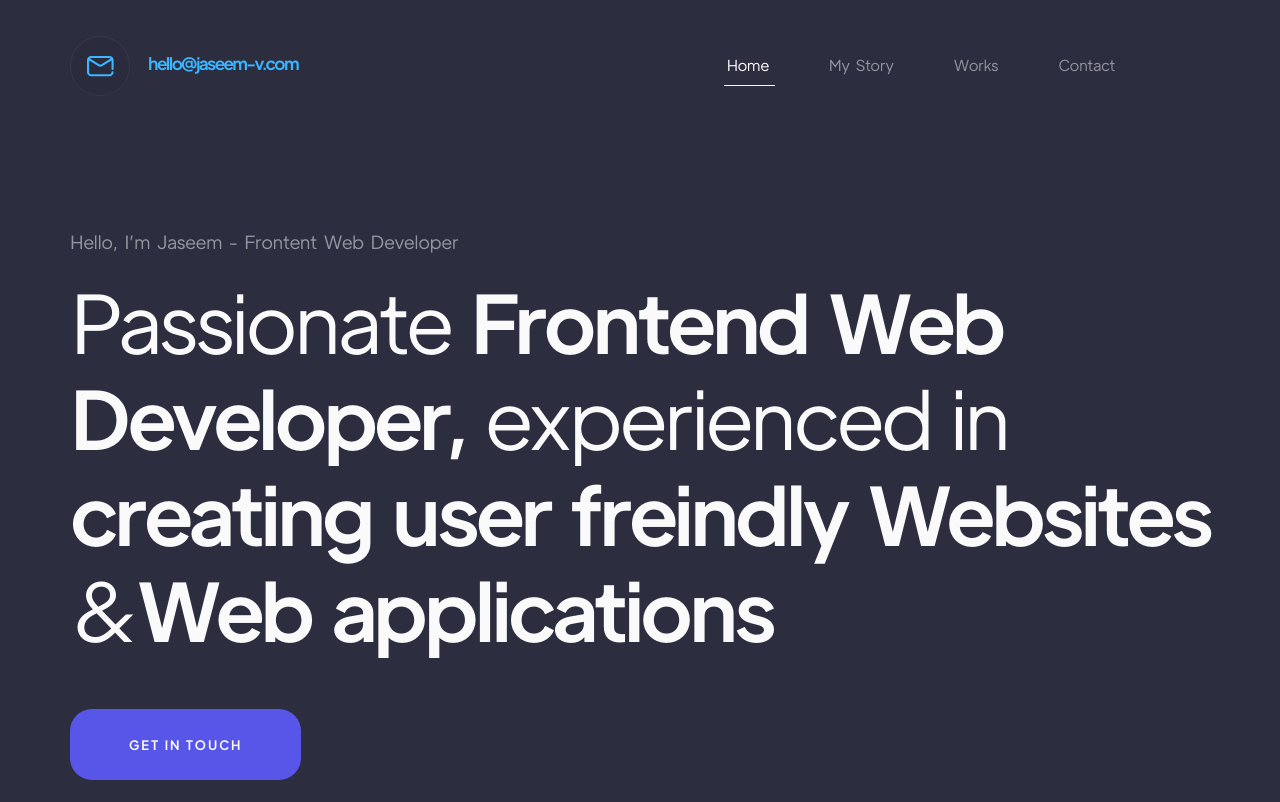
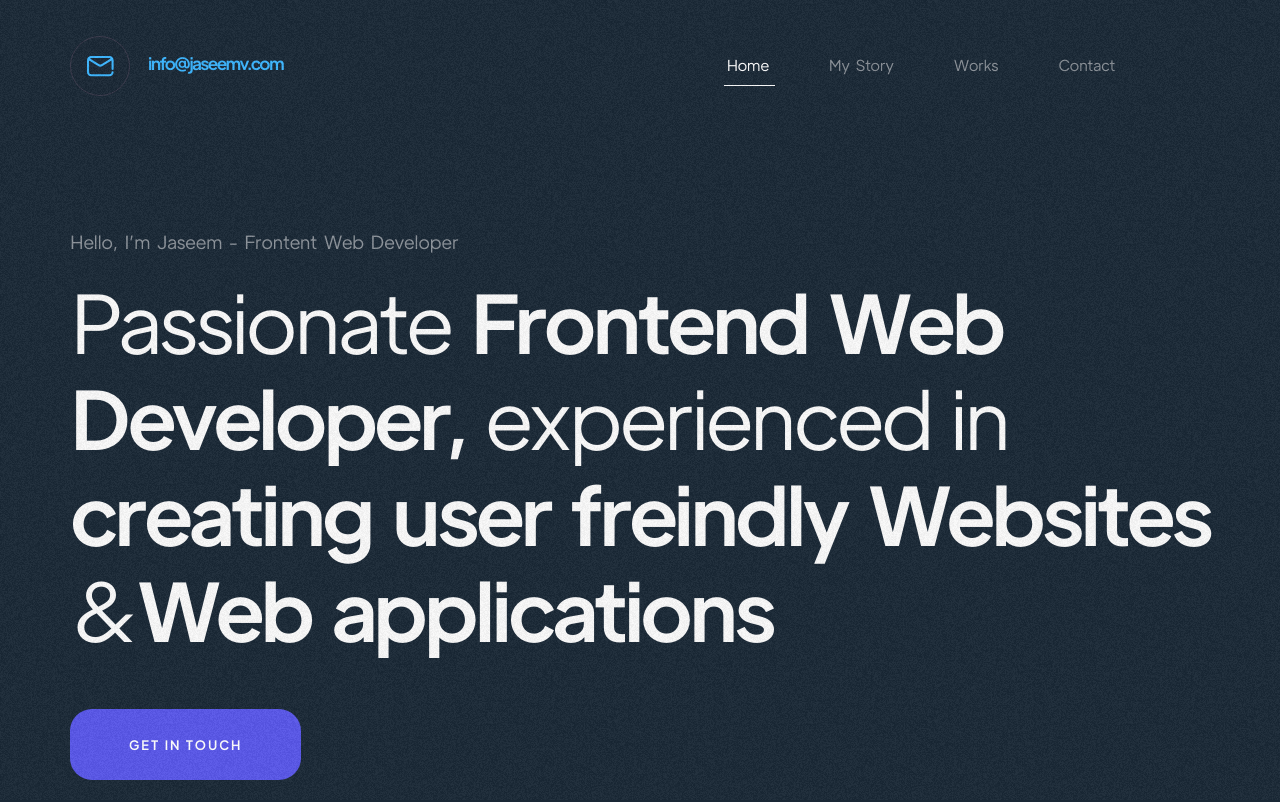
Before and after one commit to Jaseem-v/jaseem, a Next.js app: page / in a window 1280 px wide. Shown: the top 802 px of the page. Built offline with nearby package versions, Linux system fonts and the light colour scheme.

Commit message:
site background added

```diff
--- a/components/Navbar.jsx
+++ b/components/Navbar.jsx
@@ -39,9 +39,9 @@ export default function Navbar() {
                                     <span className="icon-bar bottom-bar"></span>
                                 </button>
                                 {/* <!---TOGGLE BUTTON END----> */}
-                                <a className="navbar-brand" href="mailto:hello@jaseem-v.com">
+                                <a className="navbar-brand" href="mailto:info@jaseemv.com">
                                     <img src="images/logo.svg" alt="" className="logo-icon" />
-                                    <b className="logomail">hello@jaseem-v.com</b>
+                                    <b className="logomail">info@jaseemv.com</b>
                                 </a>
 
 
--- a/pages/_app.jsx
+++ b/pages/_app.jsx
@@ -55,6 +55,8 @@ export default function App({ Component, pageProps }) {
 
 
       </Head>
+
+      <div className='noice-effect'></div>
       <Navbar />
       <Component {...pageProps} />
       <Footer />
--- a/styles/style.css
+++ b/styles/style.css
@@ -40,6 +40,20 @@ body {
     color: #FAFAFA;
     -moz-osx-font-smoothing: grayscale;
     -webkit-font-smoothing: antialiased;
+    background-color: #192735;
+}
+
+.noice-effect {
+    position: fixed;
+    top: 0;
+    left: 0;
+    width: 100%;
+    height: 100%;
+    content: "";
+    background-image: url(../public/images/noise.gif);
+    opacity: .05;
+    z-index: 100000;
+    pointer-events: none;
 }
 
 .no-padding {
@@ -62,6 +76,8 @@ strong {
 
 .header-white-transprant {
     background-color: #2D2D40;
+    background-color: #192735;
+
 }
 
 .container-sm {
@@ -414,6 +430,7 @@ ul.dribble-gallery li {
 
 ul.dribble-gallery li .dribble-img {
     width: 100%;
+    height: 100%;
 }
 
 /*-- DRIBBLE GALLERY SECTION END --*/
@@ -528,10 +545,12 @@ p.case-st a:hover {
     border-radius: 10px;
     max-width: 560px;
     margin: auto;
+    position: relative;
 }
 
 .prodect-img img {
     width: 100%;
+    height: 100%;
 }
 
 .head-text div.btn-view {
```
Also changed, not shown: pages/index.js (+12 -16 lines), public/images/noise.gif (added).
